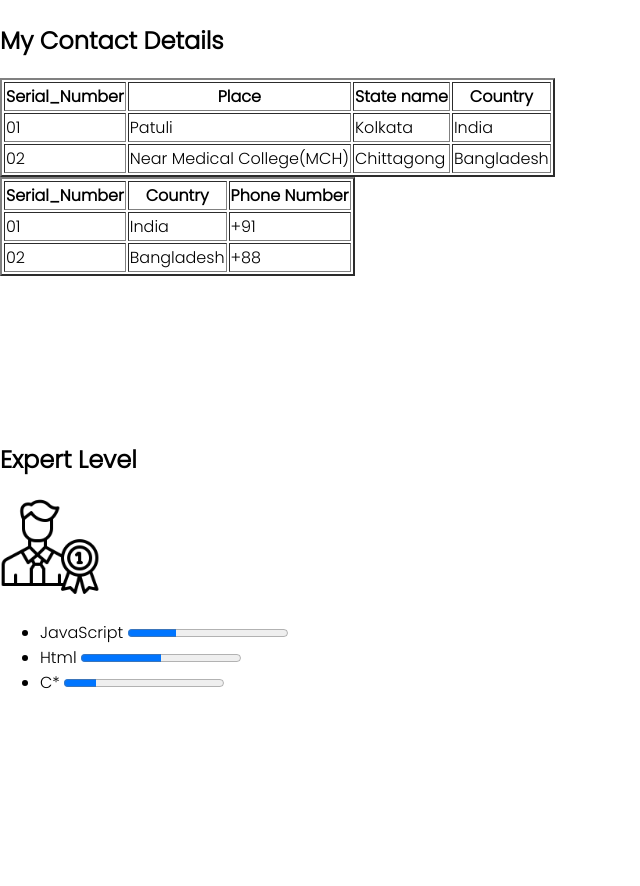
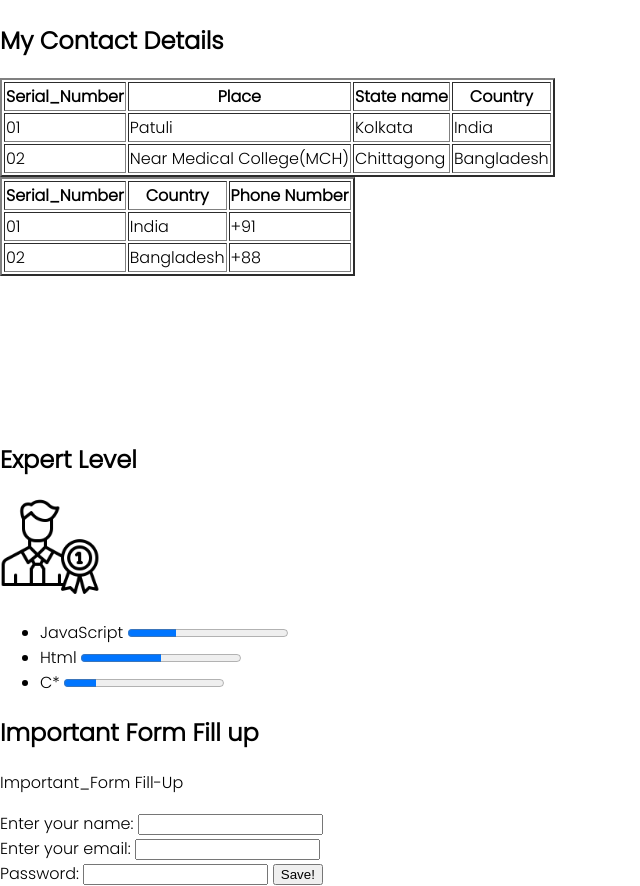
Before and after one commit to RAHUL573769/rahulPortfolioWebsiteNew, a plain HTML site: page index.html in a window 1280 px wide. Shown: the part 745-1631 px from the top of the page, without its empty margins (0-640 px from the left). Before the commit the page ends 1456 px from the top, so only its background shows below. Drawn offline with Linux system fonts and the light colour scheme.

Commit message:
final commit

```diff
--- a/index.html
+++ b/index.html
@@ -108,5 +108,28 @@
 
 </div>
     </section>
+
+    <section>
+          <div class="form">
+      <h2>Important Form Fill up</h2>
+      <p>Important_Form Fill-Up</p>
+  <form action="" method="get" class="form-example">
+    <div class="form-example">
+      <label for="name">Enter your name: </label>
+      <input type="text" name="name" id="name" required>
+    </div>
+    <div class="form-example">
+      <label for="email">Enter your email: </label>
+      <input type="email" name="email" id="email" required>
+    </div>
+    <div class="form-example">
+      <label for="pwd">Password:</label>
+<input type="password" id="pwd" name="pwd">
+      <input type="submit" value="Save!">
+    </div>
+  </form>
+  </div>
+    </section>
+
   </body>
 </html>
```
